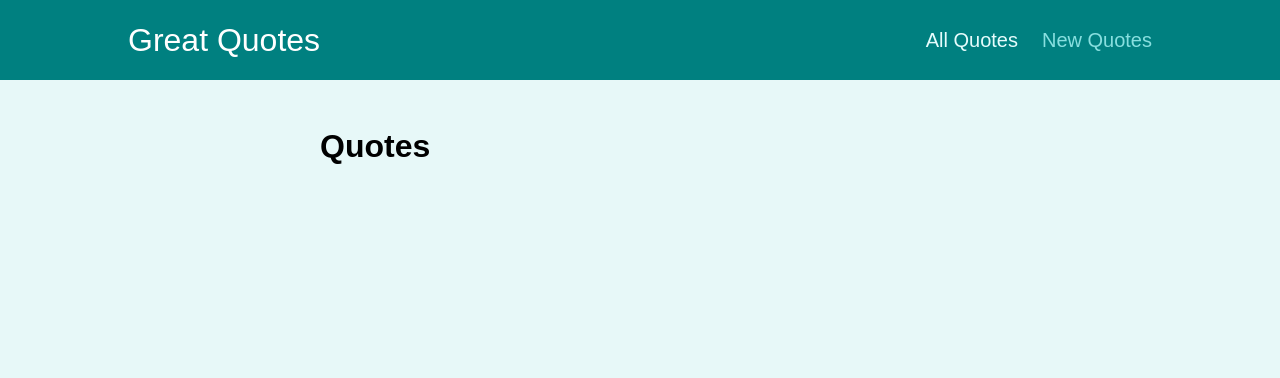
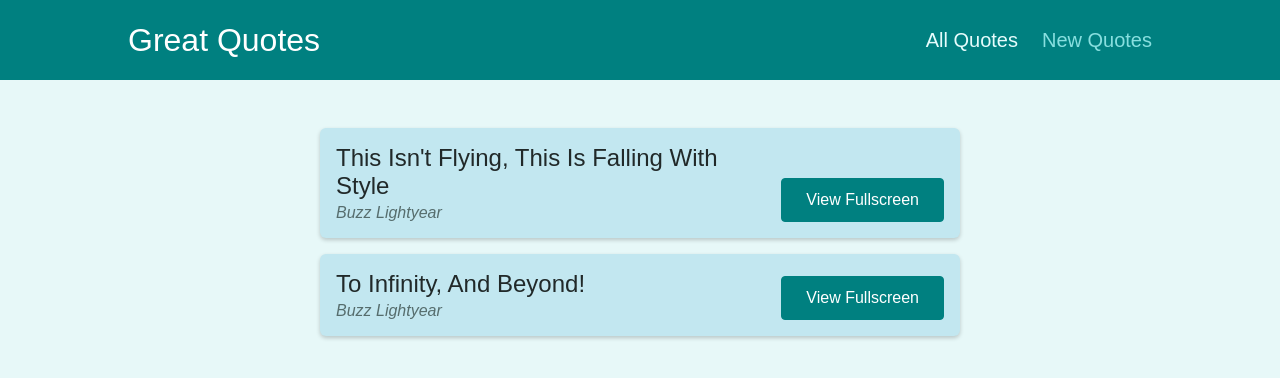
Before and after one commit to mazenadel19/react-router-quotes, a React (Create React App) app: page /quotes in a window 1280 px wide. Shown: the top 378 px of the page. Built offline with nearby package versions, Linux system fonts and the light colour scheme.

Commit message:
quoteForms and listing quotes

```diff
--- a/src/App.js
+++ b/src/App.js
@@ -1,7 +1,7 @@
 import { Redirect, Route, Switch } from 'react-router-dom'
 import Layout from './components/layout/Layout'
 import NewQuote from './pages/NewQuote'
-import Quotes from './pages/Quotes'
+import Quotes from './pages/AllQuotes'
 import QuotesDetail from './pages/QuotesDetail'
 
 function App() {
--- a/src/components/quotes/QuoteForm.js
+++ b/src/components/quotes/QuoteForm.js
@@ -1,22 +1,21 @@
-import { useRef } from 'react';
+import { useRef } from 'react'
+import Card from '../UI/Card'
+import LoadingSpinner from '../UI/LoadingSpinner'
+import classes from './QuoteForm.module.css'
 
-import Card from '../ui/Card';
-import LoadingSpinner from '../ui/LoadingSpinner';
-import classes from './QuoteForm.module.css';
-
-const QuoteForm = (props) => {
-  const authorInputRef = useRef();
-  const textInputRef = useRef();
+const QuoteForm = props => {
+	const authorInputRef = useRef()
+	const textInputRef = useRef()
 
 	function submitFormHandler(event) {
-    event.preventDefault();
+		event.preventDefault()
 
-    const enteredAuthor = authorInputRef.current.value;
-    const enteredText = textInputRef.current.value;
+		const enteredAuthor = authorInputRef.current.value
+		const enteredText = textInputRef.current.value
 
 		// optional: Could validate here
 
-    props.onAddQuote({ author: enteredAuthor, text: enteredText });
+		props.onAddQuote({ author: enteredAuthor, text: enteredText })
 	}
 
 	return (
@@ -41,7 +40,7 @@ const QuoteForm = (props) => {
 				</div>
 			</form>
 		</Card>
-  );
-};
+	)
+}
 
-export default QuoteForm;
+export default QuoteForm
--- a/src/components/quotes/QuoteItem.js
+++ b/src/components/quotes/QuoteItem.js
@@ -1,6 +1,7 @@
-import classes from './QuoteItem.module.css';
+import { NavLink as Link } from 'react-router-dom'
+import classes from './QuoteItem.module.css'
 
-const QuoteItem = (props) => {
+const QuoteItem = props => {
 	return (
 		<li className={classes.item}>
 			<figure>
@@ -9,11 +10,11 @@ const QuoteItem = (props) => {
 				</blockquote>
 				<figcaption>{props.author}</figcaption>
 			</figure>
-      <a className='btn'>
+			<Link to='/' className='btn'>
 				View Fullscreen
-      </a>
+			</Link>
 		</li>
-  );
-};
+	)
+}
 
-export default QuoteItem;
+export default QuoteItem
--- /dev/null
+++ b/src/pages/AllQuotes.jsx
@@ -0,0 +1,21 @@
+import React from 'react'
+import QuoteList from '../components/quotes/QuoteList'
+
+const Quotes = () => {
+	const DUMMY_QUOTES = [
+		{
+			id: 'q1',
+			author: 'Buzz Lightyear',
+			text: "This Isn't Flying, This Is Falling With Style",
+		},
+		{ id: 'q2', author: 'Buzz Lightyear', text: 'To Infinity, And Beyond!' },
+	]
+
+	return (
+		<>
+			<QuoteList quotes={DUMMY_QUOTES} />
+		</>
+	)
+}
+
+export default Quotes
--- a/src/pages/NewQuote.jsx
+++ b/src/pages/NewQuote.jsx
@@ -1,7 +1,13 @@
+import QuoteForm from '../components/quotes/QuoteForm'
+
 const NewQuote = () => {
+	const addQuoteHandler = ({ author, text }) => {
+		console.log(author, text)
+	}
+
 	return (
 		<div>
-			<h1>NewQuote</h1>
+			<QuoteForm onAddQuote={addQuoteHandler} />
 		</div>
 	)
 }
--- a/src/pages/Quotes.jsx
+++ /dev/null
@@ -1,11 +0,0 @@
-import React from 'react'
-
-const Quotes = () => {
-	return (
-		<div>
-			<h1>Quotes</h1>
-		</div>
-	)
-}
-
-export default Quotes
```
Also changed, not shown: src/components/quotes/QuoteList.js (+8 -9 lines). Lines whose indentation alone changed are shown as unchanged.
